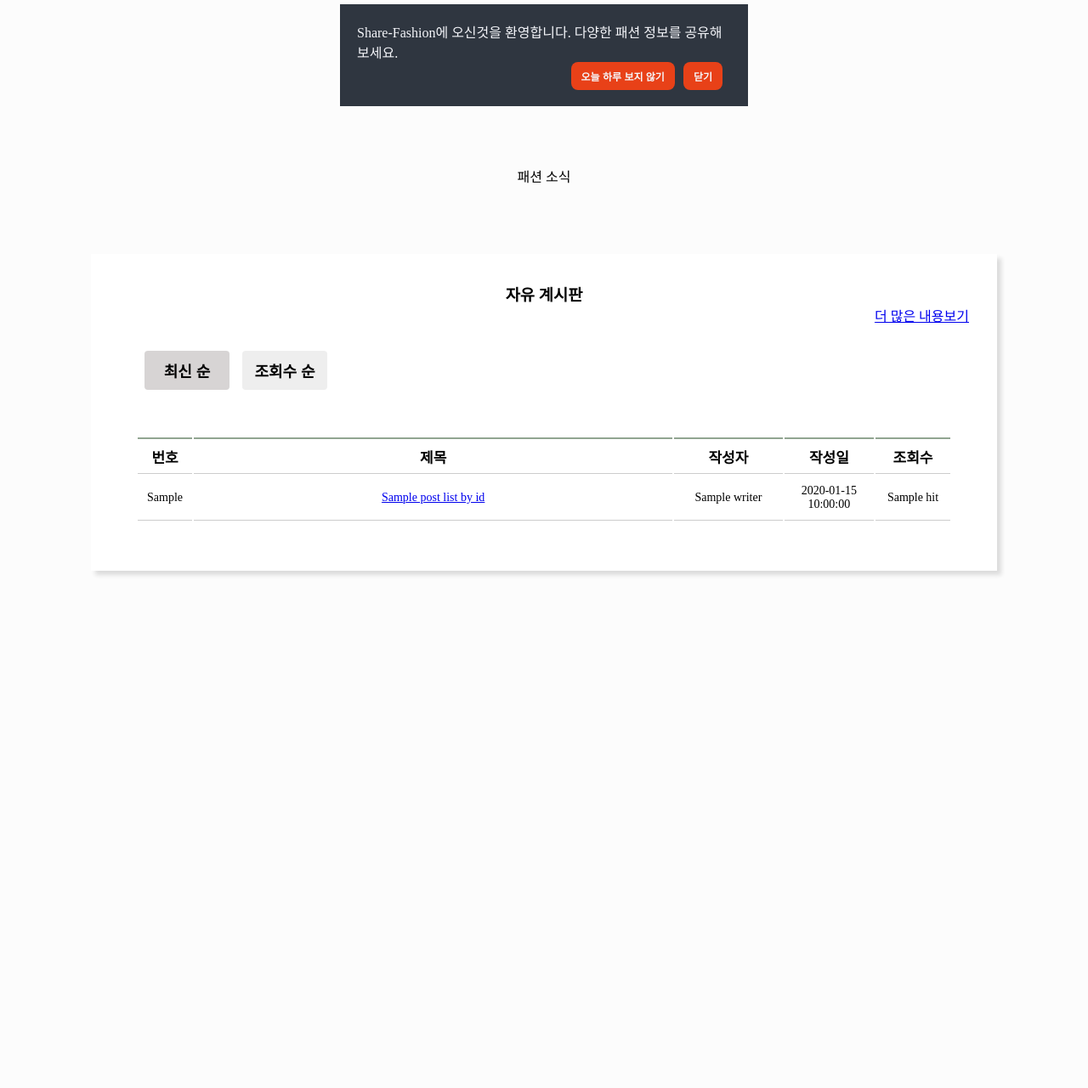
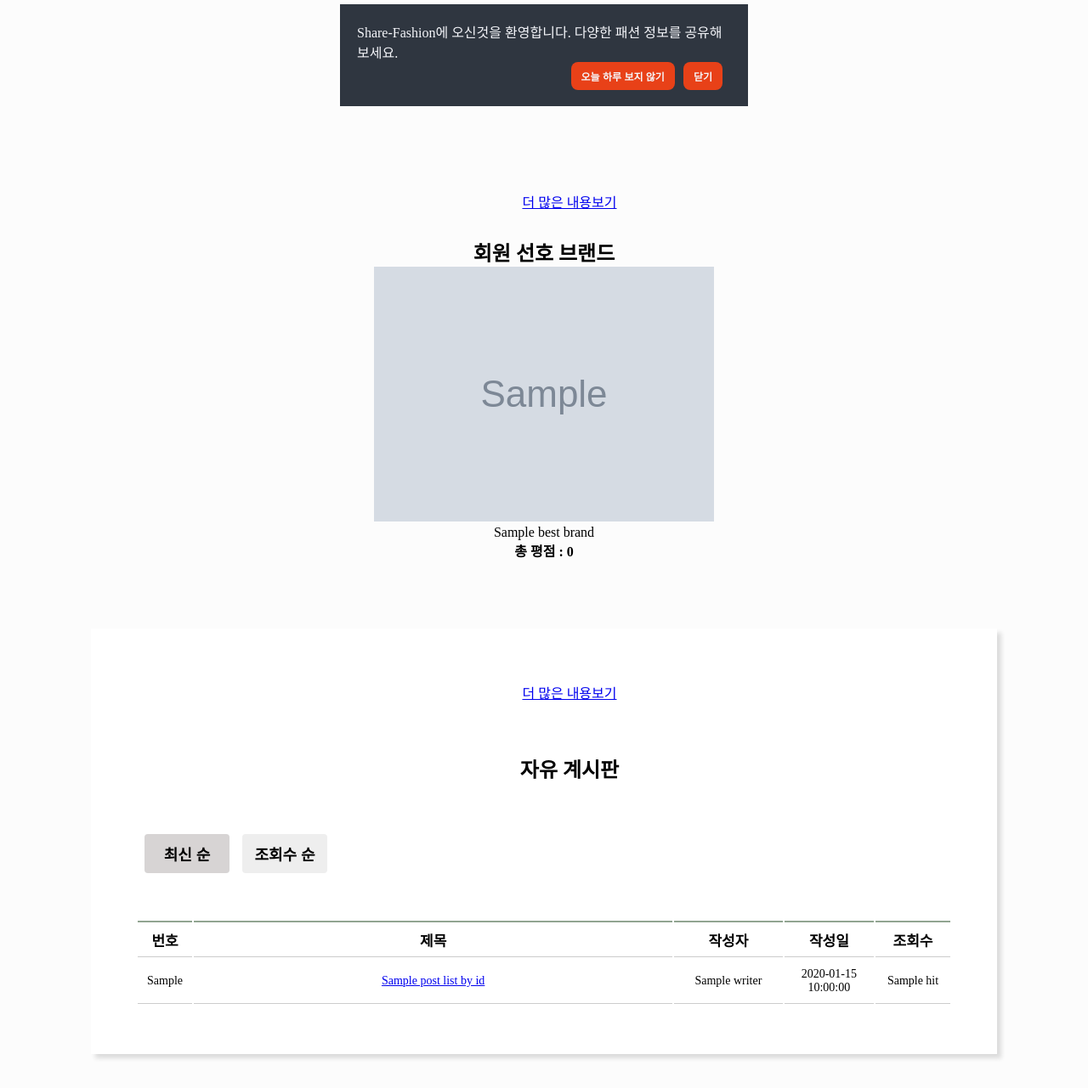
Before and after one commit to ByungHakNoh/Share-Web, a PHP site: template app/views/view.home.php in a window 1280 px wide. Shown: the part 349-1630 px from the top of the page at 85% size. Before the commit the page ends 1027 px from the top, so only its background shows below. Run offline with PHP 8.4, Linux system fonts and the light colour scheme; the template is opened without the code that fills it: most values are stand-ins (such as "Sample title", 1, 10 or a date in 2020); grey boxes marked "Sample" are stand-in pictures.

Commit message:
[add] 선호 브랜드 레이아웃 추가

```diff
--- a/app/views/view.home.php
+++ b/app/views/view.home.php
@@ -30,14 +30,24 @@
         </div>
     <?php endif ?>
     <div class="homeMainBoard">
-        <div class="M">
-            패션 소식
+        <div class="bestBrandContainer">
+            <div class="moreInfo"><a href="/brand">더 많은 내용보기</a></div>
+            <h2>회원 선호 브랜드</h2>
+            <?php foreach ($brandData['bestBrands'] as $brand) : ?>
+                <figure>
+                    <a href=<?= $brand->getLink() ?>><img src=<?= $brand->getImage() ?> alt=""></a>
+                    <figcaption><?= $brand->getName() ?></figcaption>
+                    <h4><?= '총 평점 : ' . round($brand->getAverageRate(), 2) ?></h4>
+                </figure>
+            <?php endforeach ?>
         </div>
 
 
         <div class="boardContainer">
-            <h3>자유 계시판</h3>
-            <a id="moreInfo" href="/board">더 많은 내용보기</a>
+            <div class="moreInfo"> <a href="/board">더 많은 내용보기</a></div>
+            <div>
+                <h2>자유 계시판</h2>
+            </div>
             <div class="tapBtnContainer">
                 <button class="active" id="recentPostBtn">최신 순</button>
                 <button id="viewsPostBtn">조회수 순</button>
@@ -53,7 +63,7 @@
                     </tr>
                 </thead>
                 <tbody id="recentPostContainer">
-                    <?php foreach ($postListByID as $post) : ?>
+                    <?php foreach ($boardData['postListByID'] as $post) : ?>
                         <tr>
                             <td width="70"><?= $post->getID(); ?></td>
                             <td width="700"><a href=<?= '/board-read?id=' . $post->getID(); ?>><?= $post->getTitle(); ?></a>
@@ -65,7 +75,7 @@
                     <?php endforeach; ?>
                 </tbody>
                 <tbody id="viewsPostContainer" hidden>
-                    <?php foreach ($postListByHit as $post) : ?>
+                    <?php foreach ($boardData['postListByHit'] as $post) : ?>
                         <tr>
                             <td width="70"><?= $post->getID(); ?></td>
                             <td width="700"><a href=<?= '/board-read?id=' . $post->getID(); ?>><?= $post->getTitle(); ?></a>
```
